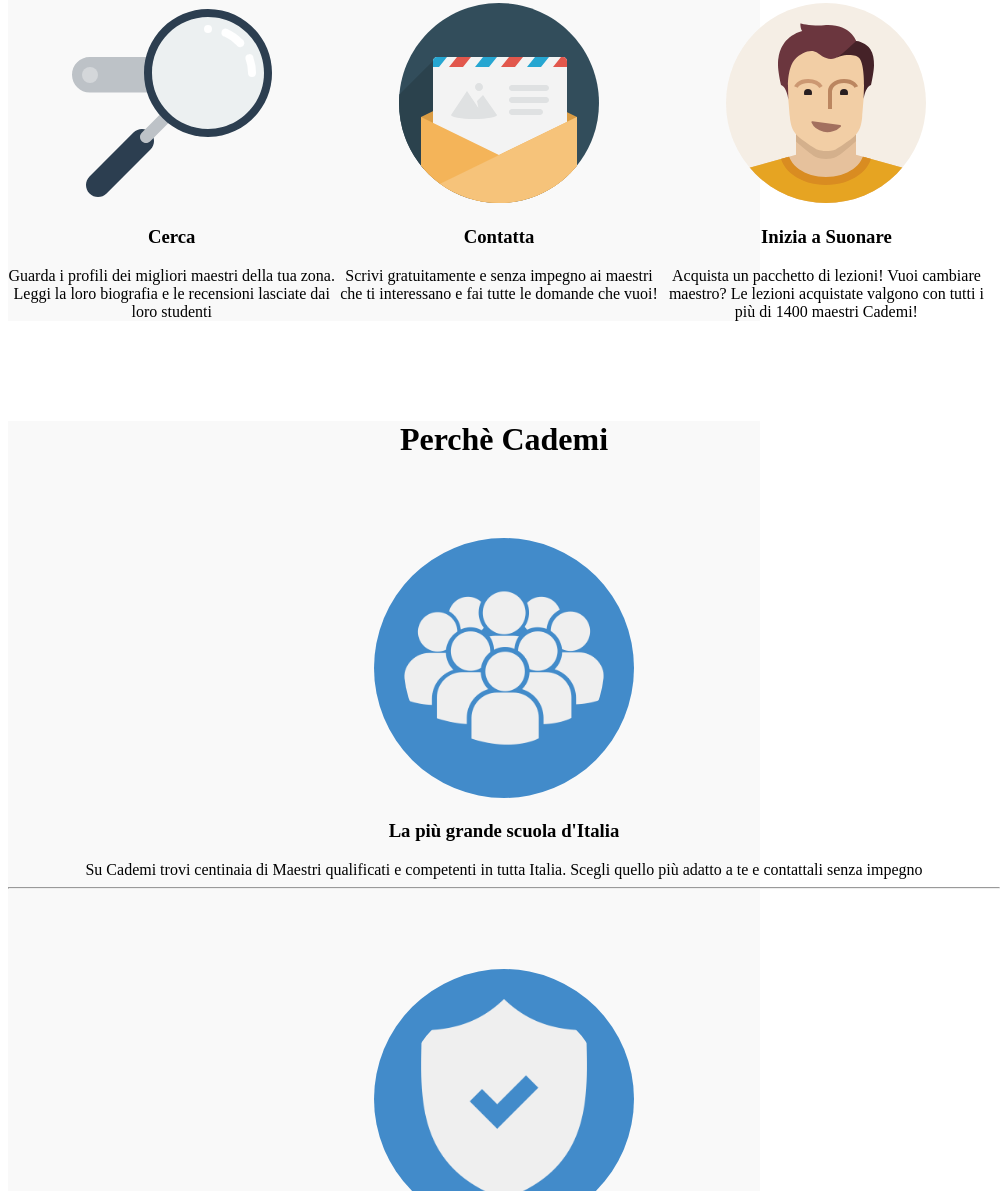
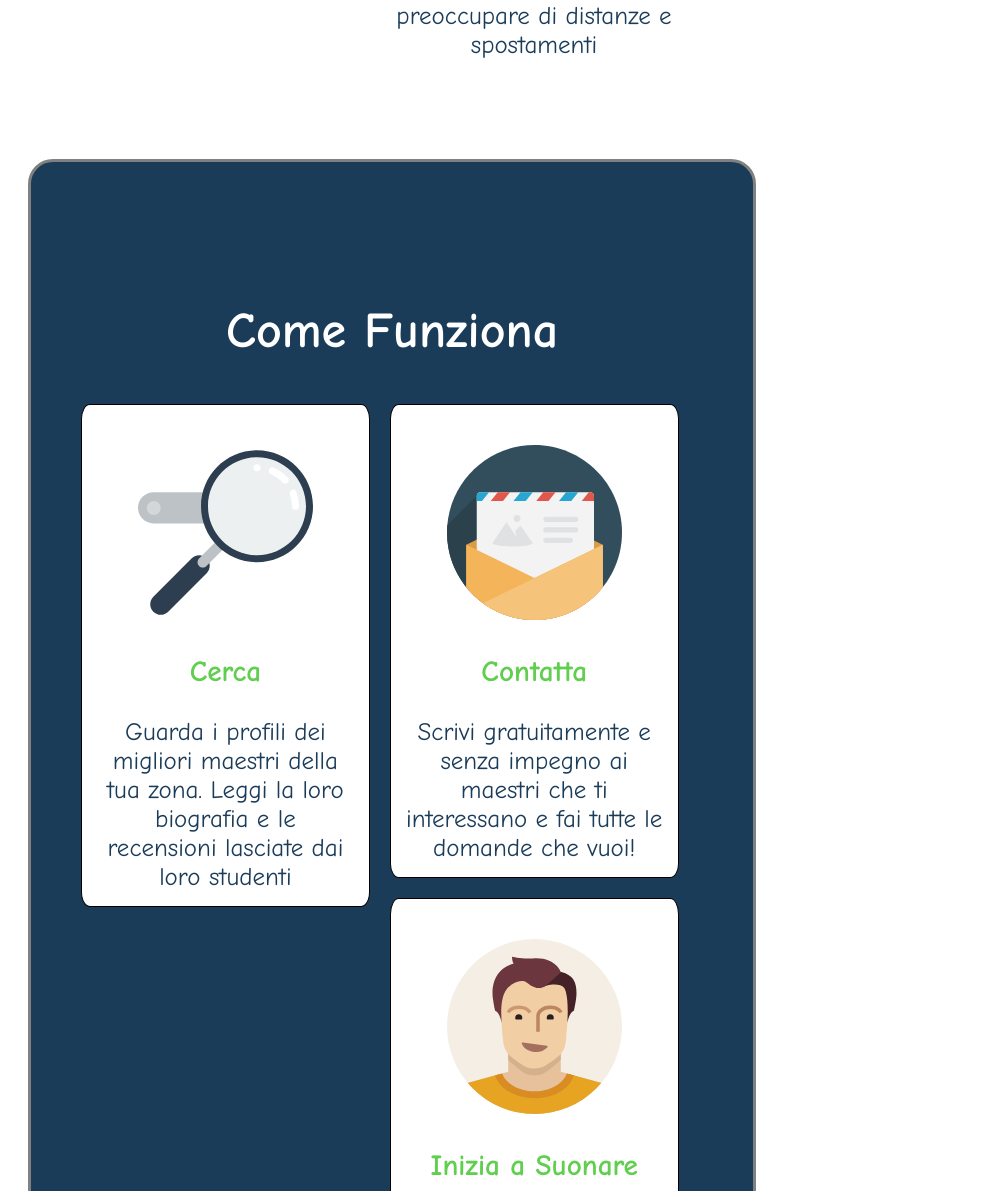
Before and after one commit to aldooow/html-css-resp-wannabe, a plain HTML site: page index.html in a window 768 px wide. Shown: the part 627-1818 px from the top of the page, 1000 px wide, since content can reach past the window. Drawn offline with Linux system fonts and the light colour scheme.

Commit message:
add display tablet (768px)

```diff
--- a/media-query.css
+++ b/media-query.css
@@ -1,9 +1,9 @@
+/* display < 420px */
 @media screen and (max-width: 419px) {
   body {
     background: #ffffff;
     font-size: 25px;
     color: #1b3c59;
-    width: 419px;
     font-family: "Comic Sans MS", cursive, sans-serif
   }
   body h3 {
@@ -15,13 +15,13 @@
   }
   body .container .row {
     width: 419px;
-    margin-top: 0;
+    margin: 10px;
     padding: 20px;
   }
   body .container.grey {
     background: #1b3c59;
     border: 3px solid grey;
-    border-radius: 25px;
+    border-radius: 5px;
     width: 450px;
   }
   body #lezioni .row>.left,
@@ -41,3 +41,52 @@
     margin: 20px 0;
   }
 }
+/* END display < 420px */
+
+/* display tablet (max 768px) */
+@media screen and (min-width: 420px) and (max-width: 768px) {
+  body {
+    width: 768px;
+    background: #ffffff;
+    font-size: 25px;
+    color: #1b3c59;
+    font-family: "Comic Sans MS", cursive, sans-serif
+  }
+  body .container .row {
+    width: 100%;
+  }
+  body img {
+    height: 175px;
+    margin-top: 25px;
+  }
+  body h3 {
+    color: #60ce4e;
+  }
+  body .container.grey {
+    background: #1b3c59;
+    border: 3px solid grey;
+    border-radius: 25px;
+    padding: 40px;
+  }
+  body #lezioni  {
+    margin: 100px;
+  }
+  body #steps,
+  body #why {
+    color: #ffffff;
+    margin: 20px 20px;
+  }
+  body #steps .row>.left,
+  body #steps .row>.central,
+  body #steps .row>.right {
+    float: left;
+    width: 40%;
+    border:1px solid black;
+    border-radius: 3%;
+    margin: 10px;
+    background: #ffffff;
+    color: #1b3c59;
+    padding: 15px;
+  }
+}
+/* END display tablet (768px) */
```
